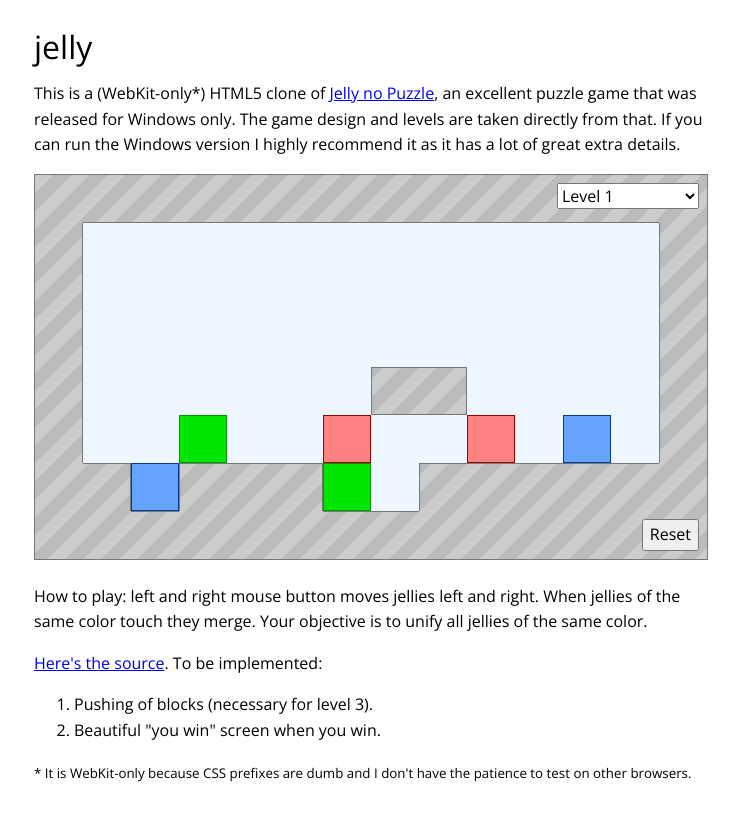
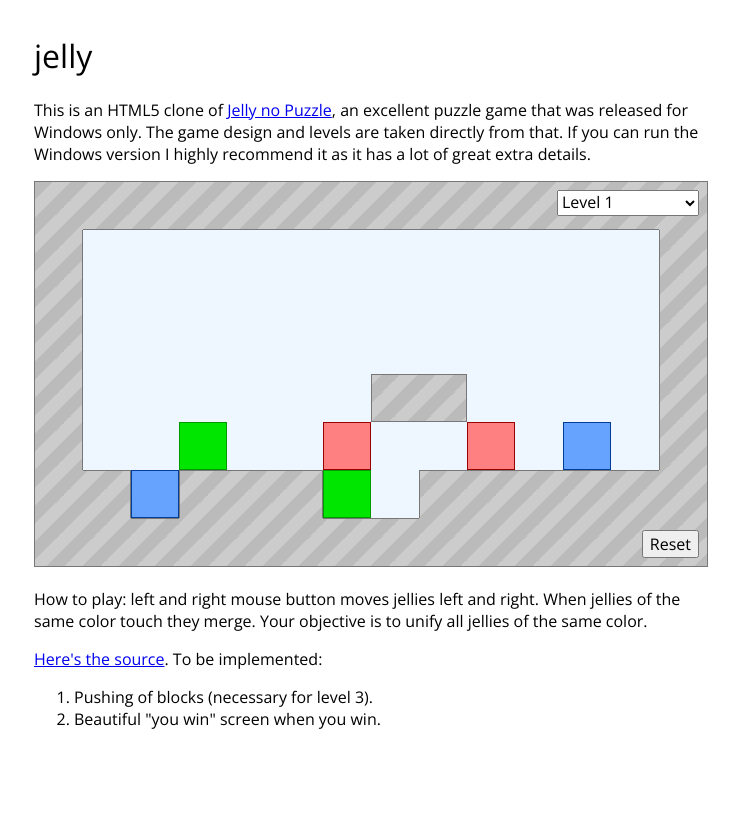
Before and after one commit to evmar/jelly, a plain HTML site: page index.html in a window 1280 px wide. Both pictures are taken after a click on the element 664 px from the left and 343 px from the top of the page. Shown: the whole page, without its empty margins (269-1008 px from the left). Drawn offline with nearby package versions, Linux system fonts and the light colour scheme.

Commit message:
fixes for firefox

```diff
--- a/index.html
+++ b/index.html
@@ -2,10 +2,10 @@
 <html>
 <head>
 <title>jelly no puzzle in html5</title>
+<meta charset=utf-8>
 <link href='http://fonts.googleapis.com/css?family=Open+Sans' rel='stylesheet' type='text/css'>
 <style>
 body {
-  line-height: 1.6em;
   max-width: 674px;
   margin: 4ex auto;
   font-family: 'Open Sans', sans-serif;
@@ -37,6 +37,8 @@ select#level {
   background-size: 36px 36px;
   background-image: -webkit-linear-gradient(-45deg,
     #ccc 25%, #bbb 25%, #bbb 50%, #ccc 50%, #ccc 75%, #bbb 75%);
+  background-image: linear-gradient(-45deg,
+    #ccc 25%, #bbb 25%, #bbb 50%, #ccc 50%, #ccc 75%, #bbb 75%);
 }
 #stage table td {
   padding: 0;
@@ -44,6 +46,7 @@ select#level {
 .cell {
   width: 48px;
   height: 48px;
+  -moz-box-sizing: border-box;
   box-sizing: border-box;
 }
 .transparent {
@@ -54,6 +57,11 @@ select#level {
 .jellybox {
   position: absolute;
   -webkit-transition:
+    /* sliding animation. */
+    left 200ms,
+    /* falling animation: roughly x^2. */
+    top 200ms cubic-bezier(0.5,0, 1,0.5);
+  transition:
     /* sliding animation. */
     left 200ms,
     /* falling animation: roughly x^2. */
@@ -80,7 +88,7 @@ select#level {
 <body>
 <h1>jelly</h1>
 
-<p>This is a (WebKit-only*) HTML5 clone
+<p>This is an HTML5 clone
 of <a href='http://qrostar.skr.jp/index.cgi?page=jelly&lang=en'>Jelly
 no Puzzle</a>, an excellent puzzle game that was released for Windows
 only.  The game design and levels are taken directly from that. If you
@@ -111,9 +119,6 @@ great extra details.</p>
     <li>Beautiful "you win" screen when you win.</li>
 </ol></p>
 
-<p><small>* It is WebKit-only because CSS prefixes are dumb and I
-  don't have the patience to test on other browsers.</small></p>
-
 <script src='jelly.js'></script>
 </body>
 </html>
--- a/jelly.js
+++ b/jelly.js
@@ -114,13 +114,21 @@
     };
 
     Stage.prototype.waitForAnimation = function(cb) {
-      var end,
+      var end, name, names, _i, _len,
         _this = this;
+      names = ['transitionend', 'webkitTransitionEnd'];
       end = function() {
-        _this.dom.removeEventListener('webkitTransitionEnd', end);
+        var name, _i, _len;
+        for (_i = 0, _len = names.length; _i < _len; _i++) {
+          name = names[_i];
+          _this.dom.removeEventListener(name, end);
+        }
         return cb();
       };
-      return this.dom.addEventListener('webkitTransitionEnd', end);
+      for (_i = 0, _len = names.length; _i < _len; _i++) {
+        name = names[_i];
+        this.dom.addEventListener(name, end);
+      }
     };
 
     Stage.prototype.trySlide = function(jelly, dir) {
```
Also changed, not shown: 1 other file.
